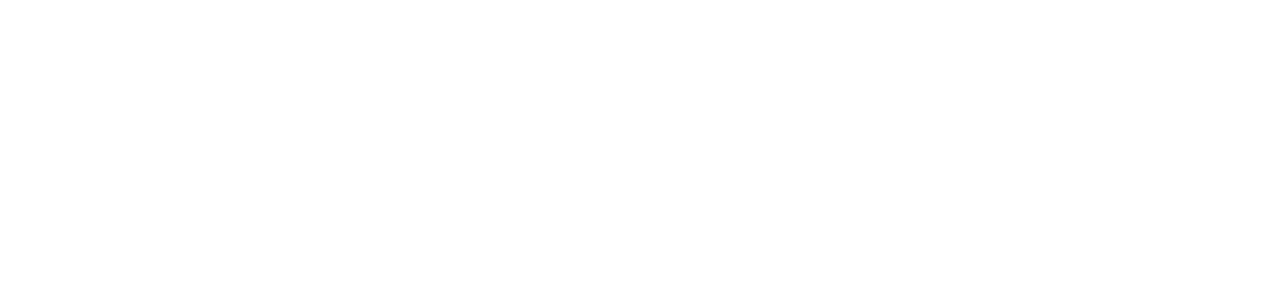
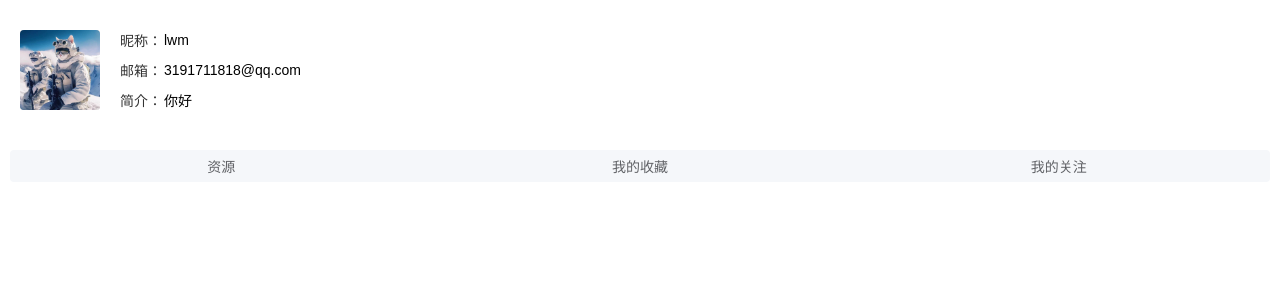
Before and after one commit to lwmQAQ/git-github.com-lwmQAQ-share-app, a Vue app: page /person in a window 1280 px wide. Before the commit this address had no page. Shown: the top 300 px of the page. Built offline with nearby package versions, Linux system fonts and the light colour scheme.

Commit message:
个人中心页面设计

```diff
--- a/src-tauri/capabilities/default.json
+++ b/src-tauri/capabilities/default.json
@@ -2,10 +2,11 @@
   "$schema": "../gen/schemas/desktop-schema.json",
   "identifier": "default",
   "description": "Capability for the main window",
-  "windows": ["main","home"],
+  "windows": ["main","home","person"],
   "permissions": [
     "core:default",
     "shell:allow-open",
+    "core:app:allow-default-window-icon",
     "core:window:allow-get-all-windows",
     "core:window:allow-set-decorations",
     "core:window:allow-set-fullscreen",
--- a/src/router/index.js
+++ b/src/router/index.js
@@ -5,14 +5,18 @@
 import Main from '@views/home/main/index.vue';
 import Resource from '@views/home/resource/index.vue';
 import Detials from "../views/home/resource/resource-detials/detials.vue";
-import create from "../views/home/create/create.vue";
 import Create from "../views/home/create/create.vue";
+import Person from "../views/home/person/person.vue";
 const router = createRouter({
   history: createWebHistory(),
   routes: [
     {
       path: '/',
       component: Inlet
+    },
+    {
+      path:'/person',
+      component: Person
     },
     {
       path: '/home',
--- a/src/views/home/create/create.vue
+++ b/src/views/home/create/create.vue
@@ -28,7 +28,7 @@
                 toolbar_mode: 'sliding',
                 plugins: 'anchor autolink charmap codesample emoticons image link lists media searchreplace table visualblocks wordcount',
                 toolbar: 'undo redo | blocks fontfamily fontsize | bold italic underline strikethrough | link image media table | align lineheight | numlist bullist indent outdent | emoticons charmap | removeformat',
-            }" initial-value="编辑资源内容" />
+            }" :initial-value="content" />
         </div>
     </div>
 </template>
@@ -36,7 +36,7 @@
 import Editor from '@tinymce/tinymce-vue'
 import Tag from './tag-create.vue'
 import { ref } from 'vue'
-
+const content = ref("test")
 const radio = ref(1)
 </script>
 
@@ -53,6 +53,7 @@
 }
 
 .main {
+    margin-bottom: 20px;
     height: 150px;
     /* 固定高度 */
     background-color: #f9f9f9;
--- a/src/views/home/index.vue
+++ b/src/views/home/index.vue
@@ -22,10 +22,40 @@
 import Aside from './aside/index.vue';
 import Header from './head/index.vue';
 import { useRouter } from 'vue-router';
+import { TrayIcon } from '@tauri-apps/api/tray';
+import { Menu } from '@tauri-apps/api/menu';
+import { defaultWindowIcon } from '@tauri-apps/api/app';
+
+function onTrayMenuClick(itemId) {
+  console.log(itemId)
+}
+
 
 const router = useRouter(); // 获取router实例
 onMounted(async () => {
   router.push("/create");
+  const menu = await Menu.new({
+  items: [
+    {
+      id: 'quit',
+      text: '退出',
+      action: onTrayMenuClick,
+    },
+    {
+      id: 'about',
+      text: '关于',
+      action: onTrayMenuClick,
+    },
+  ],
+});
+
+  const options = {
+  menu,
+  menuOnLeftClick: true,
+  icon: await defaultWindowIcon(),
+};
+
+  const tray = await TrayIcon.new(options);
 });
 // 暂无需要使用的逻辑脚本
 </script>
@@ -37,10 +67,14 @@
   grid-template-areas:
     "head head"
     "aside main";
-    grid-template-columns: 1fr 12fr; /* 侧边栏占1份，主内容占12份 */
-    grid-template-rows: auto 1fr; /* 头部自动高度，其余占满 */
-    height: 100vh; /* 全屏高度 */
-    overflow: hidden; /* 禁止整个容器出现滚动条 */
+  grid-template-columns: 1fr 12fr;
+  /* 侧边栏占1份，主内容占12份 */
+  grid-template-rows: auto 1fr;
+  /* 头部自动高度，其余占满 */
+  height: 100vh;
+  /* 全屏高度 */
+  overflow: hidden;
+  /* 禁止整个容器出现滚动条 */
 }
 
 /* 样式细化 */
@@ -50,21 +84,25 @@
   background-color: #eff2f6;
   padding: 10px;
   text-align: center;
-    overflow: hidden; /* 避免头部出现滚动条 */
+  overflow: hidden;
+  /* 避免头部出现滚动条 */
 }
 
 .aside {
   grid-area: aside;
   background-color: #f9fafb;
   padding: 10px;
-    overflow: hidden; /* 禁止侧边栏出现滚动条 */
+  overflow: hidden;
+  /* 禁止侧边栏出现滚动条 */
 }
 
 .main {
   grid-area: main;
   background-color: #ffffff;
   padding: 10px;
-    overflow-y: auto; /* 仅允许垂直滚动条 */
-    height: 650px; /* 保证滚动条正常出现 */
+  overflow-y: auto;
+  /* 仅允许垂直滚动条 */
+  height: 650px;
+  /* 保证滚动条正常出现 */
 }
 </style>
--- /dev/null
+++ b/src/views/home/person/person.vue
@@ -0,0 +1,154 @@
+<template>
+    <div class="person-con" data-tauri-drag-region>
+        <div class="user"  data-tauri-drag-region>
+            <div class="avatar" @click="openFilePicker">
+                <img src="@assets/test.jpg">
+                <div class="change-avatar">更换头像</div>
+                <input type="file" ref="fileInput" style="display: none" @change="handleFileChange" />
+            </div>
+            <div class="info">
+                <div class="username">昵称：<input type="text" :placeholder="user.name" v-model="user.name"/></div>
+                <div class="email">邮箱：<input type="text" :placeholder="user.email"  v-model="user.email"/></div>
+                <div class="bio">简介：<input type="text" :placeholder="user.bio"  v-model="user.bio"/></div>
+            </div>
+        </div>
+        <div class="bottom">
+            <div>
+                <el-segmented v-model="value" :options="options" block />
+            </div>
+        </div>
+    </div>
+
+</template>
+
+<script setup>
+
+import { ref } from 'vue';
+
+
+const fileInput = ref(null);
+
+const openFilePicker = () => {
+  fileInput.value.click(); // 触发文件选择器
+};
+const handleFileChange = (event) => {
+  const file = event.target.files[0]; // 获取选择的文件
+  if (file) {
+    console.log("选择的文件:", file.name);
+  }
+};
+const user  = ref({
+    name:"lwm",
+    avatar:"",
+    bio:"你好",
+    email:"3191711818@qq.com"
+})
+const value = ref('Mon')
+
+const options = [
+    '资源',
+    '我的收藏',
+    '我的关注',
+
+]
+</script>
+
+<style scoped>
+/* 导入 Google 字体 */
+@import url('https://fonts.googleapis.com/css2?family=Roboto:wght@400;500&display=swap');
+.change-avatar {
+  position: absolute;
+  top: 50%;
+  left: 50%;
+  transform: translate(-50%, -50%);
+  background-color: rgba(0, 0, 0, 0.5); /* 半透明的黑色背景 */
+  color: white;
+  width: 80px;
+  height: 80px;
+  border-radius: 5px;
+  font-size: 14px;
+  display: none; /* 默认不显示 */
+  pointer-events: none; /* 防止阻止鼠标事件 */
+  text-align: center; /* 水平居中文本 */
+  line-height: 5; /* 确保文字上下居中 */
+}
+
+.avatar:hover .change-avatar {
+  display: block; /* 鼠标移入时显示提示层 */
+}
+
+/* 移除默认边框 */
+input {
+  border: none; /* 移除边框 */
+  outline: none; /* 移除选中时的外边框 */
+
+  font-size: 14px; /* 设置字体大小 */
+  transition: border-bottom-color 0.3s ease; /* 添加过渡效果 */
+}
+.user {
+    display: flex;
+    height: 140px;
+    align-items: center;
+    /* 垂直居中对齐 avatar 和 info */
+    margin-left: 20px;
+    margin-right: 20px;
+}
+.avatar img{
+    width: 80px;
+    height: 80px;
+    border-radius: 5%;
+}
+.avatar {
+    position: relative; /* 使提示层可以相对于头像定位 */
+    display: inline-block; /* 使头像自适应大小 */
+    width: 80px;
+    height: 80px;
+    background-color: #ccc;
+    /* 示例背景色 */
+    border-radius: 5%;
+    /* 圆形头像 */
+    margin-right: 20px;
+    /* avatar 和 info 之间的间距 */
+}
+
+.info {
+    display: flex;
+    display: flex;
+    flex-direction: column;
+    /* 垂直排列子元素 */
+    justify-content: center;
+    /* 使子元素垂直居中 */
+    flex-direction: column;
+    /* 垂直排列子元素 */
+    justify-content: space-between;
+    gap: 10px;
+    /* 将子元素上下分布 */
+}
+
+.username,
+.email,
+.bio {
+    user-select: none; /* 禁止选中文本 */
+    display: flex; /* 使用 Flexbox 布局 */
+    align-items: center; /* 使子元素竖直居中 */
+    font-family: 'Roboto', sans-serif; /* 使用 Google 字体 Roboto */
+  font-size: 14px; /* 设置字体大小 */
+  color: #333; /* 设置字体颜色 */
+}
+
+.person-con {
+    display: flex;
+    flex-direction: column;
+    /* 垂直分布 */
+    height: 100vh;
+    /* 设置容器高度，确保能够看到上下分布效果 */
+}
+
+
+.bottom {
+
+    padding: 10px;
+    /* 给底部部分添加一些内边距 */
+    flex: 1;
+}
+</style>
```
Also changed, not shown: src/views/home/aside/index.vue (+25 -2 lines), src/assets/test.jpg (added), 1 other file (tests, documents, lock files or other folders). Lines whose indentation alone changed are shown as unchanged.
